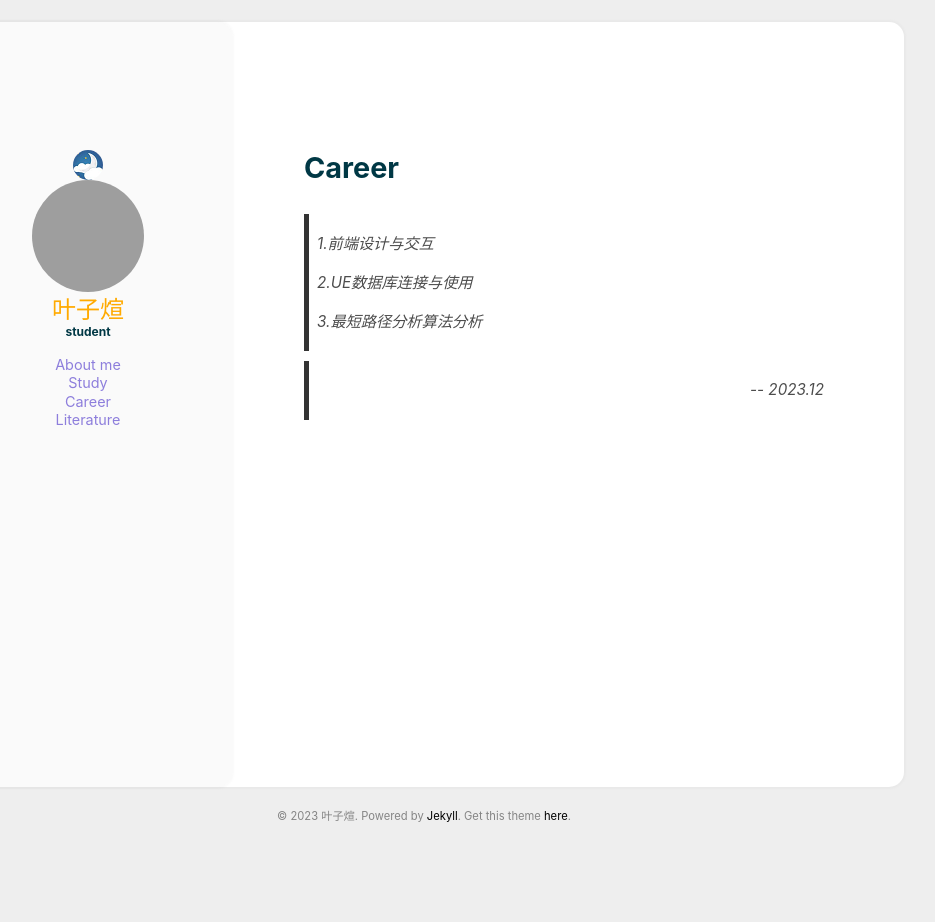
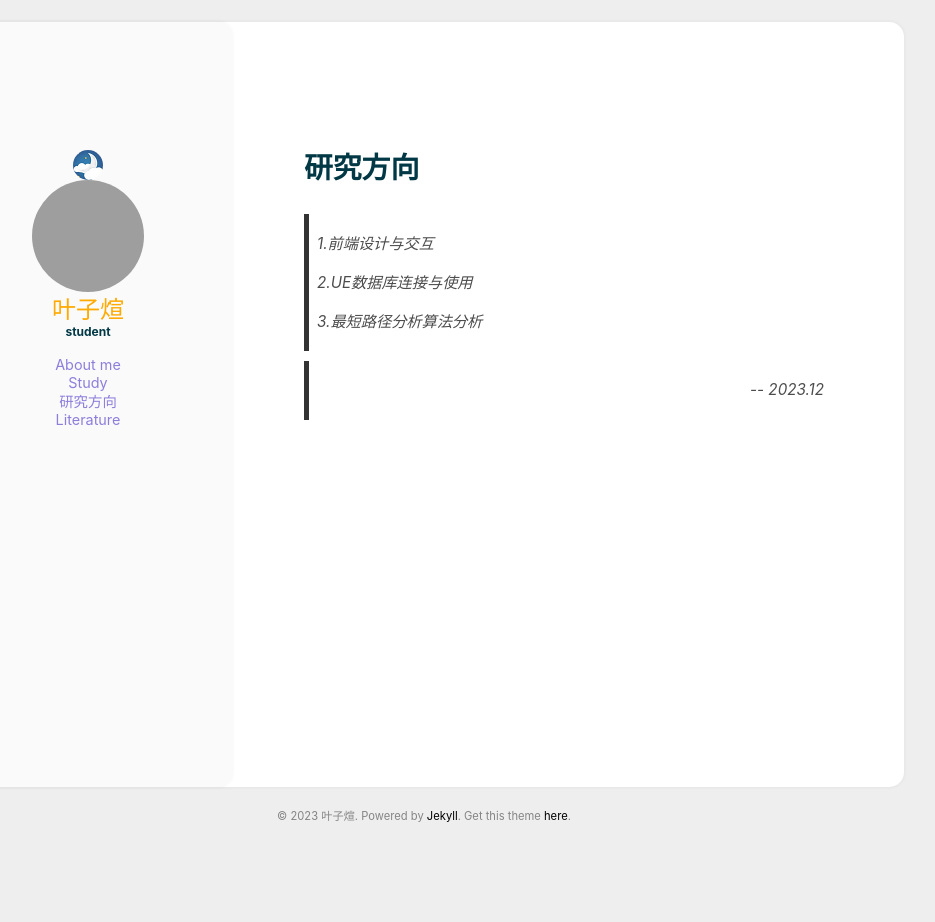
Before and after one commit to yeyeeeI/yeyeI.github.io, a Jekyll site: the page built from _additional_pages/Career.md, in a window 1280 px wide. Shown: the whole page, without its empty margins (216-1151 px from the left). Built offline with Jekyll 4.4.1, drawn with Linux system fonts in a browser that asks for light colours; grey boxes are pictures that could not be loaded.

Commit message:
Update Career.md

```diff
--- a/_additional_pages/Career.md
+++ b/_additional_pages/Career.md
@@ -1,5 +1,5 @@
 ---
-title: Career
+title: 研究方向
 layout: simple
 order: 3
 ---
```
